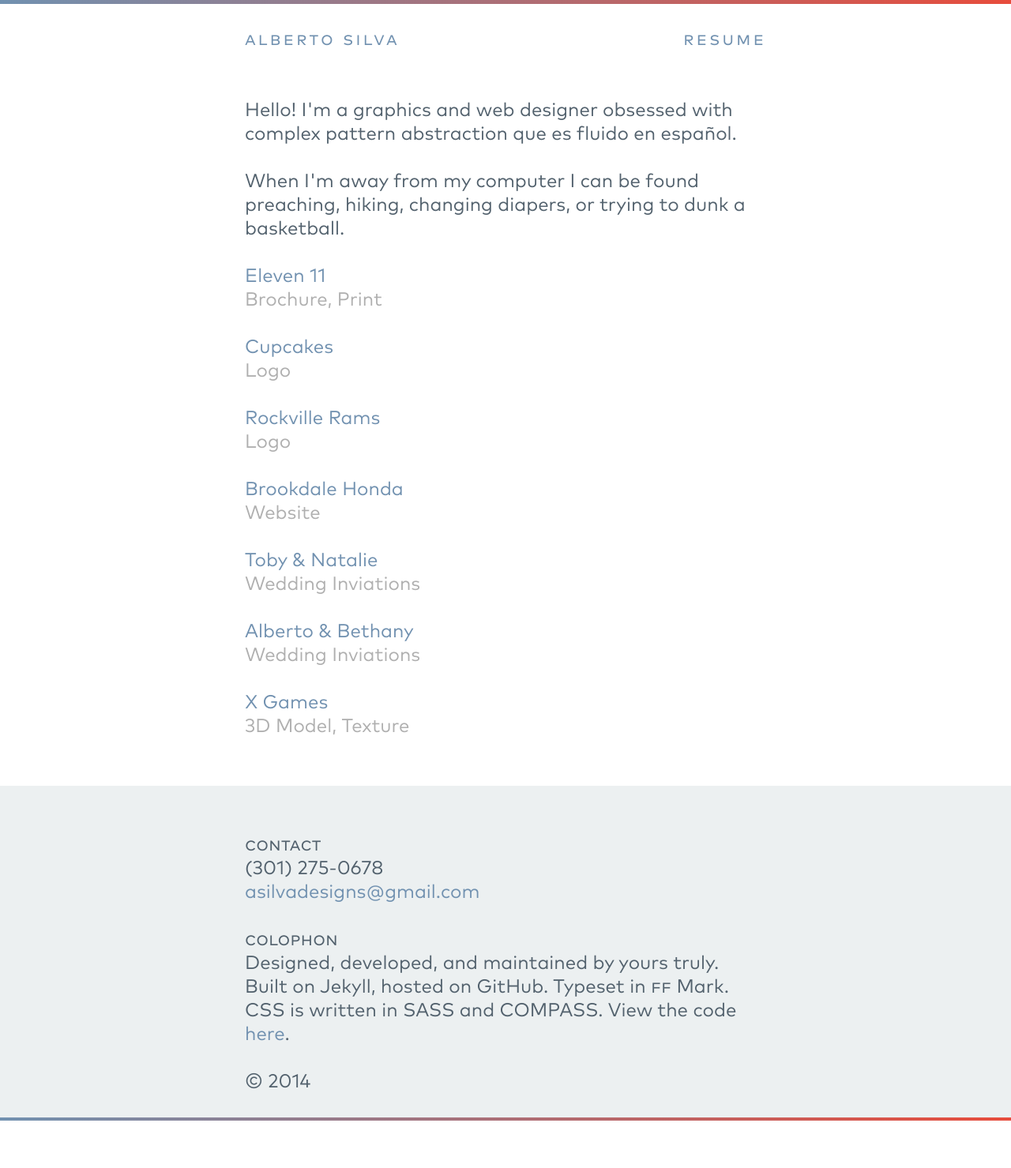
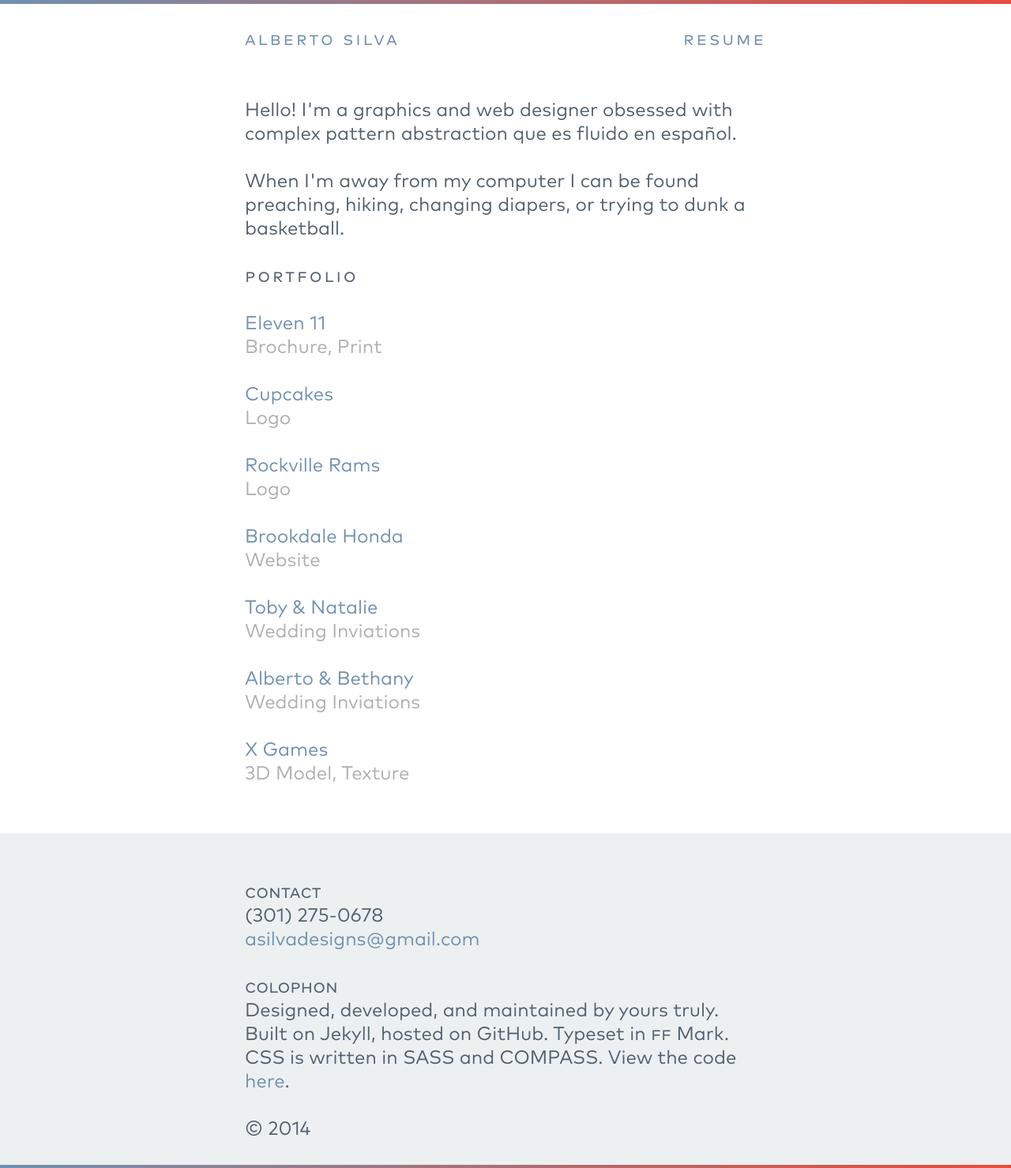
Before and after one commit to asilvadesigns/portfolio, a Jekyll site: the page built from index.html, in a window 1280 px wide. Shown: the whole page at 79% size. Built offline with Jekyll 4.4.1, drawn with Linux system fonts in a browser that asks for light colours; before the commit the page ends 1419 px from its top, so only the background shows below that.

Commit message:
Update v49

```diff
--- a/_compass/4-base/_typography.scss
+++ b/_compass/4-base/_typography.scss
@@ -36,6 +36,9 @@ h6, small,
 p, ul {
     @include margin-trailer(1);
 }
+.title + ul {
+    @include margin-leader(1);
+}
 strong, em {
     @include font(bold);
 }
--- a/_layouts/post.html
+++ b/_layouts/post.html
@@ -14,7 +14,7 @@ class: sub
         {{ content }}
     </article>
     <div class="wrapper">
-        <h5>Portfolio</h5>
+        <h5 class="title title--secondary">Portfolio</h5>
         <ul class="post__list">
             {% for post in site.posts reversed %}
             {% if post.categories contains 'portfolio' %}
--- a/index.html
+++ b/index.html
@@ -7,6 +7,7 @@ class: home
         <p>When I'm away from my computer I can be found preaching, hiking, changing diapers, or trying to dunk a basketball.</p>
     </article>
     <article class="wrapper">
+        <h5 class="title title--secondary">Portfolio</h5>
         <ul class="post__list">
             {% for post in site.posts reversed %}
             {% if post.categories contains 'portfolio' %}
```
Also changed, not shown: css/screen.css, 10 other files.
